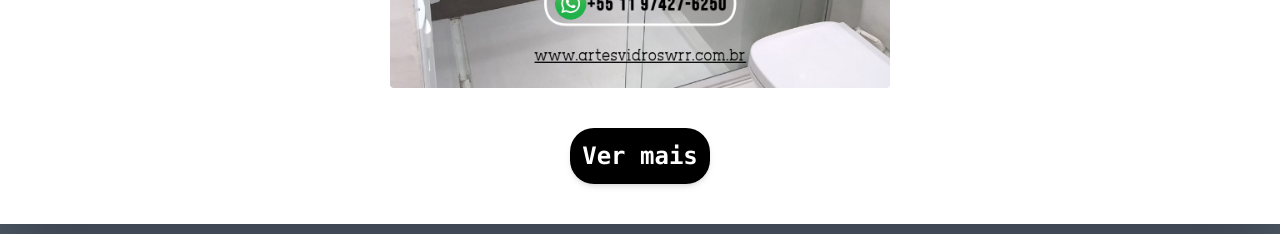
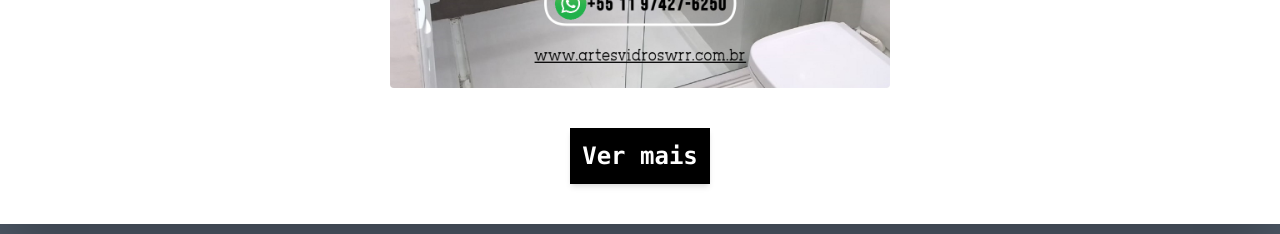
Before and after one commit to Gustavo-Brun/ArtesVidrosWRR, a Next.js app: page / in a window 1280 px wide. Shown: the part 4660-4894 px from the top of the page. Built offline with nearby package versions, Linux system fonts and the light colour scheme.

Commit message:
style: change carousel button style

```diff
--- a/src/components/Carousel.tsx
+++ b/src/components/Carousel.tsx
@@ -67,7 +67,7 @@ export const Carousel = () => {
             <Link
             target="_blank"
             href={"/servicos"}
-            className='flex w-fit mx-auto mt-10 text-2xl rounded-3xl shadow-md text-white p-3  bg-black font-mono font-bold'>Ver mais</Link>
+            className='flex w-fit mx-auto mt-10 text-2xl shadow-md text-white p-3  bg-black font-mono font-bold transition-transform duration-300 ease-in-out transform hover:scale-110 hover:text-red-600'>Ver mais</Link>
 
              </section>
 
```
